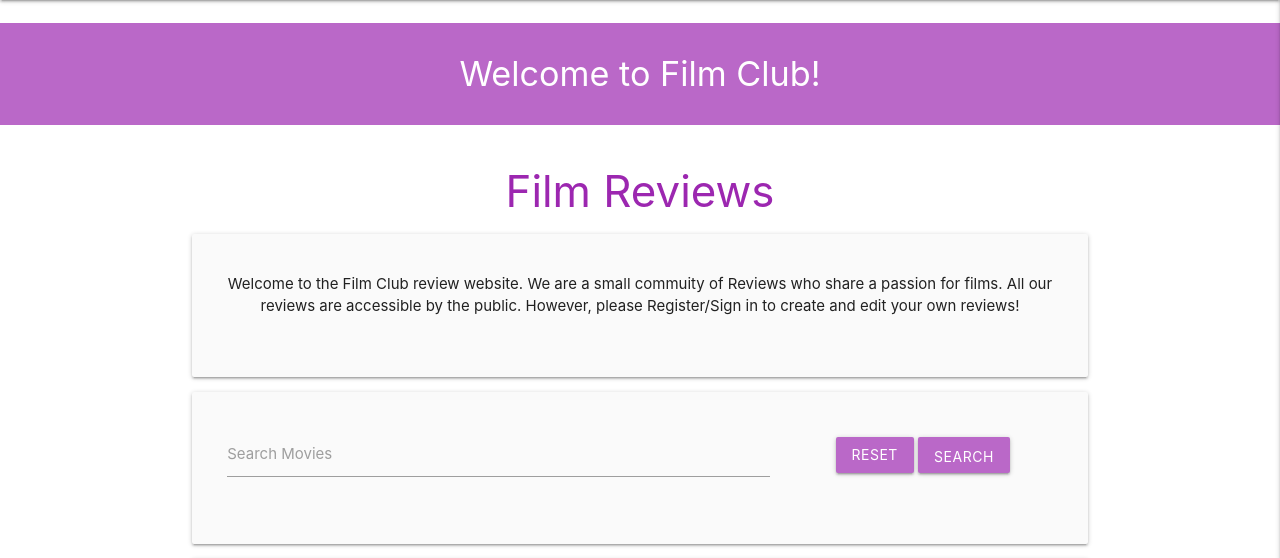
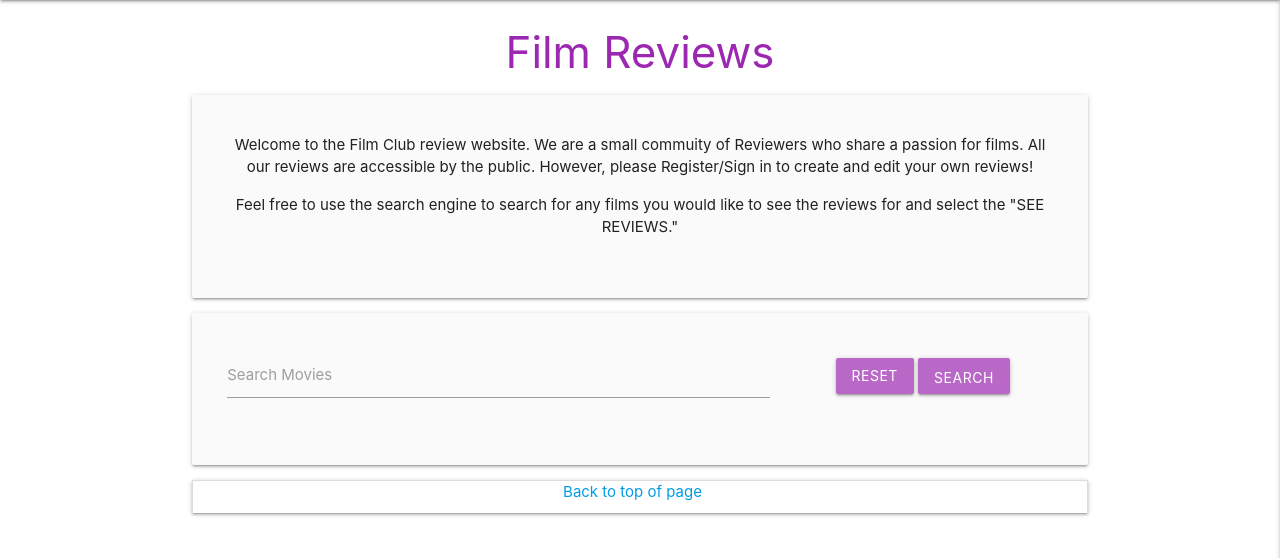
Before and after one commit to callumhearne/movie_club, a Flask app: page / in a window 1280 px wide. Shown: the part 64-622 px from the top of the page. Run offline with Flask 2, Linux system fonts and the light colour scheme; data that the repository does not hold is empty; parts of the project's set-up code (start-up, migrations or seed data) failed here and were passed over; some libraries are stand-ins or nearby versions.

Commit message:
did some final touches to the welcome paragraph and populated the website more and also removed the welcome flash message as i felt that it was not needed

```diff
--- a/app.py
+++ b/app.py
@@ -25,7 +25,6 @@
 def get_reviews():
     # gets all the reviews
     reviews = mongo.db.reviews.find()
-    flash("Welcome to Film Club!")
     return render_template("reviews.html", reviews=reviews)
 
 
--- a/templates/reviews.html
+++ b/templates/reviews.html
@@ -10,7 +10,8 @@
             <div class="row center-align">
                 <div class="col s12 darkgrey-text">
 
-                    <p>Welcome to the Film Club review website. We are a small commuity of Reviews who share a passion for films. All our reviews are accessible by the public. However, please Register/Sign in to create and edit your own reviews!</p>
+                    <p>Welcome to the Film Club review website. We are a small commuity of Reviewers who share a passion for films. All our reviews are accessible by the public. However, please Register/Sign in to create and edit your own reviews!</p>
+                    <p>Feel free to use the search engine to search for any films you would like to see the reviews for and select the "SEE REVIEWS."</p>
 
                 </div>
             </div>
```
